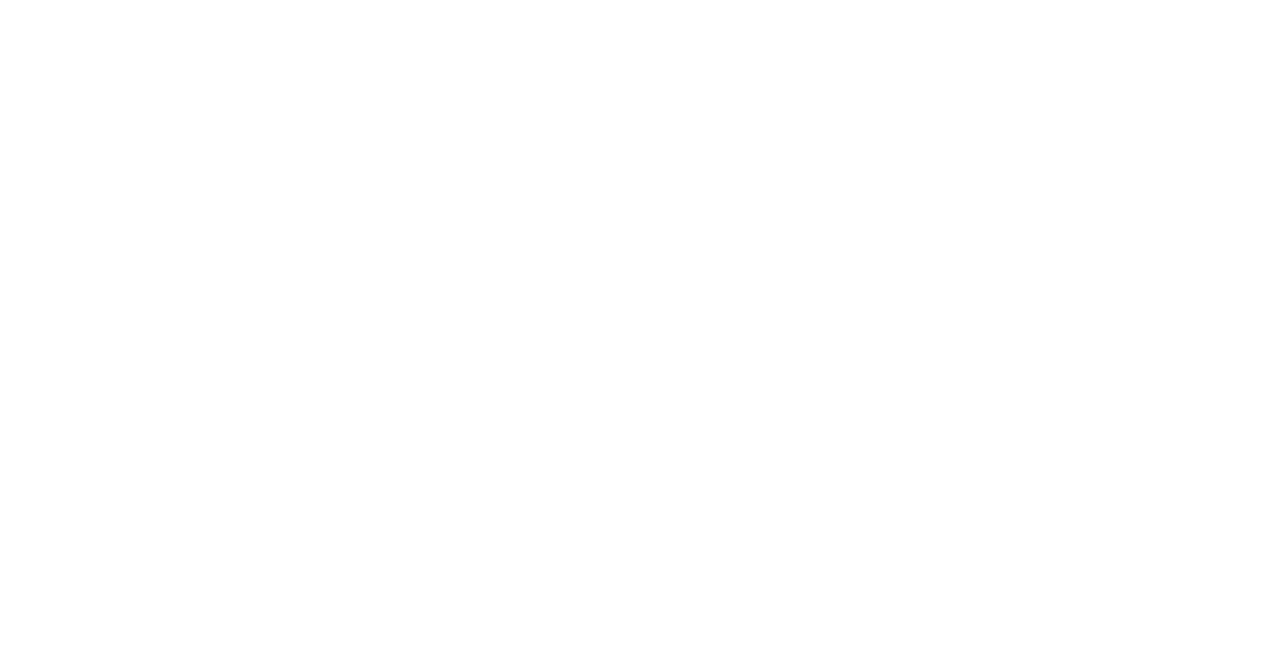
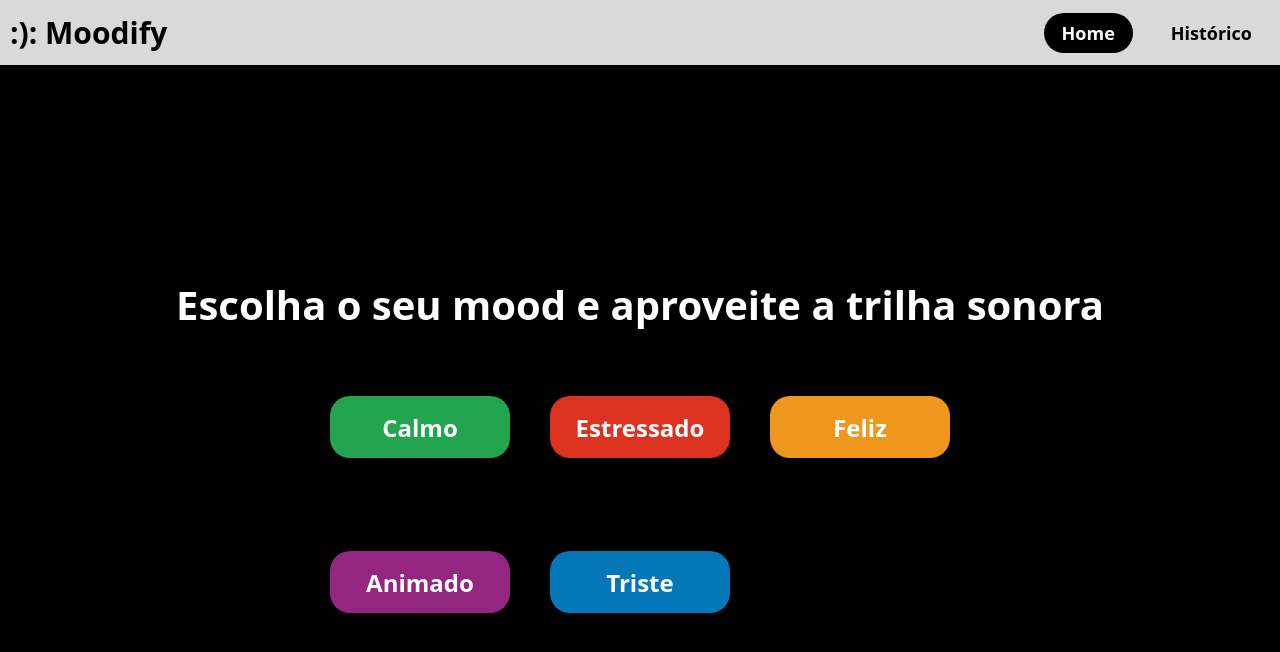
Before and after one commit to codecomnick/moodify, a React (Vite) app: page /inicio in a window 1280 px wide. Before the commit this address had no page. Shown: the top 652 px of the page. Built offline with nearby package versions, Linux system fonts and the light colour scheme.

Commit message:
:sparkles:feat: Página de início do usuário

```diff
--- a/src/App.jsx
+++ b/src/App.jsx
@@ -2,6 +2,7 @@
 import { BrowserRouter as Router, Routes, Route } from 'react-router-dom';
 import Home from './pages/Home.jsx';
 import Login from './pages/Login.jsx';
+import Inicio from './pages/Inicio.jsx'; // Importe o componente
 
 function App() {
   return (
@@ -9,6 +10,7 @@
       <Routes>
         <Route path="/" element={<Home />} />
         <Route path="/login" element={<Login />} />
+        <Route path="/inicio" element={<Inicio />} /> {/* Adicione esta linha */}
       </Routes>
     </Router>
   );
--- /dev/null
+++ b/src/pages/Inicio.css
@@ -0,0 +1,70 @@
+.inicio-nav {
+  display: flex;
+  align-items: center;
+  gap: 20px;
+}
+
+.nav-btn {
+  background: none;
+  border: none;
+  font-weight: bold;
+  font-size: 18px;
+  color: black;
+  padding: 8px 18px;
+  border-radius: 20px;
+  cursor: pointer;
+}
+
+.nav-btn.active {
+  background: black;
+  color: white;
+}
+
+.inicio-main {
+  flex: 1;
+  display: flex;
+  flex-direction: column;
+  align-items: center;
+  justify-content: center;
+}
+
+.inicio-main h1 {
+  color: white;
+  font-size: 2.5rem;
+  font-weight: bold;
+  margin: 60px 0 40px 0;
+  text-align: center;
+}
+
+.moods-grid {
+  display: grid;
+  grid-template-columns: repeat(3, 180px);
+  grid-template-rows: repeat(2, 120px);
+  gap: 35px 40px;
+  justify-content: center;
+  align-items: center;
+}
+
+.mood-box {
+  border: none;
+  border-radius: 20px;
+  color: white;
+  font-size: 1.5rem;
+  font-weight: bold;
+  cursor: pointer;
+  transition: transform 0.2s;
+  box-shadow: 0 2px 8px rgba(0,0,0,0.08);
+  display: flex;
+  align-items: center;
+  justify-content: center;
+}
+
+.mood-box.green { background: #23A550; }
+.mood-box.red { background: #DC3220; }
+.mood-box.yellow { background: #EE971C;}
+.mood-box.purple { background: #922681; }
+.mood-box.blue { background: #0477B9; }
+
+.mood-box:hover {
+    transform: scale(1.07);
+}
--- /dev/null
+++ b/src/pages/Inicio.jsx
@@ -0,0 +1,36 @@
+import './Inicio.css';
+import { useNavigate } from 'react-router-dom';
+
+const Inicio = () => {
+  const navigate = useNavigate();
+
+  return (
+    <div className="home">
+      <header className="home-header">
+        <div
+          className="logo"
+          style={{ cursor: 'pointer' }}
+          onClick={() => navigate('/')}
+        >
+          :): Moodify
+        </div>
+        <nav className="inicio-nav">
+          <button className="nav-btn active">Home</button>
+          <button className="nav-btn">Histórico</button>
+        </nav>
+      </header>
+      <main className="inicio-main">
+        <h1>Escolha o seu mood e aproveite a trilha sonora</h1>
+        <div className="moods-grid">
+          <button className="mood-box green">Calmo</button>
+          <button className="mood-box red">Estressado</button>
+          <button className="mood-box yellow">Feliz</button>
+          <button className="mood-box purple">Animado</button>
+          <button className="mood-box blue">Triste</button>
+        </div>
+      </main>
+    </div>
+  );
+};
+
+export default Inicio;
--- a/src/pages/Login.jsx
+++ b/src/pages/Login.jsx
@@ -3,6 +3,12 @@
 
 const Login = () => {
   const navigate = useNavigate();
+
+  // Função para lidar com o submit do formulário
+  const handleSubmit = (e) => {
+    e.preventDefault(); // Evita o reload da página
+    navigate('/inicio'); // Redireciona para a página Inicio
+  };
 
   return (
     <div className="home">
@@ -24,7 +30,7 @@
           <div className="login-logo">
             <span>:):</span>
           </div>
-          <form className="login-form">
+          <form className="login-form" onSubmit={handleSubmit}>
             <label>Email</label>
             <input type="email" placeholder="Email" />
             <label>Password</label>
```
